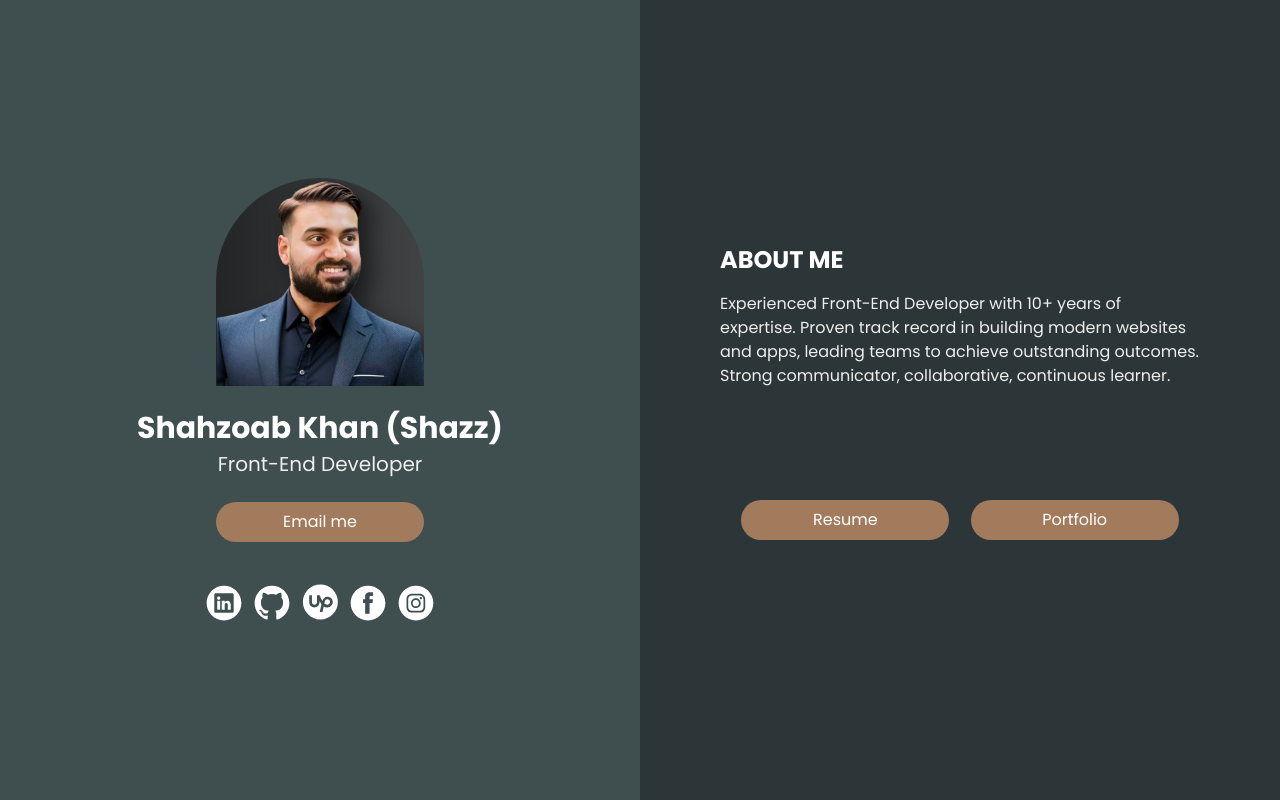
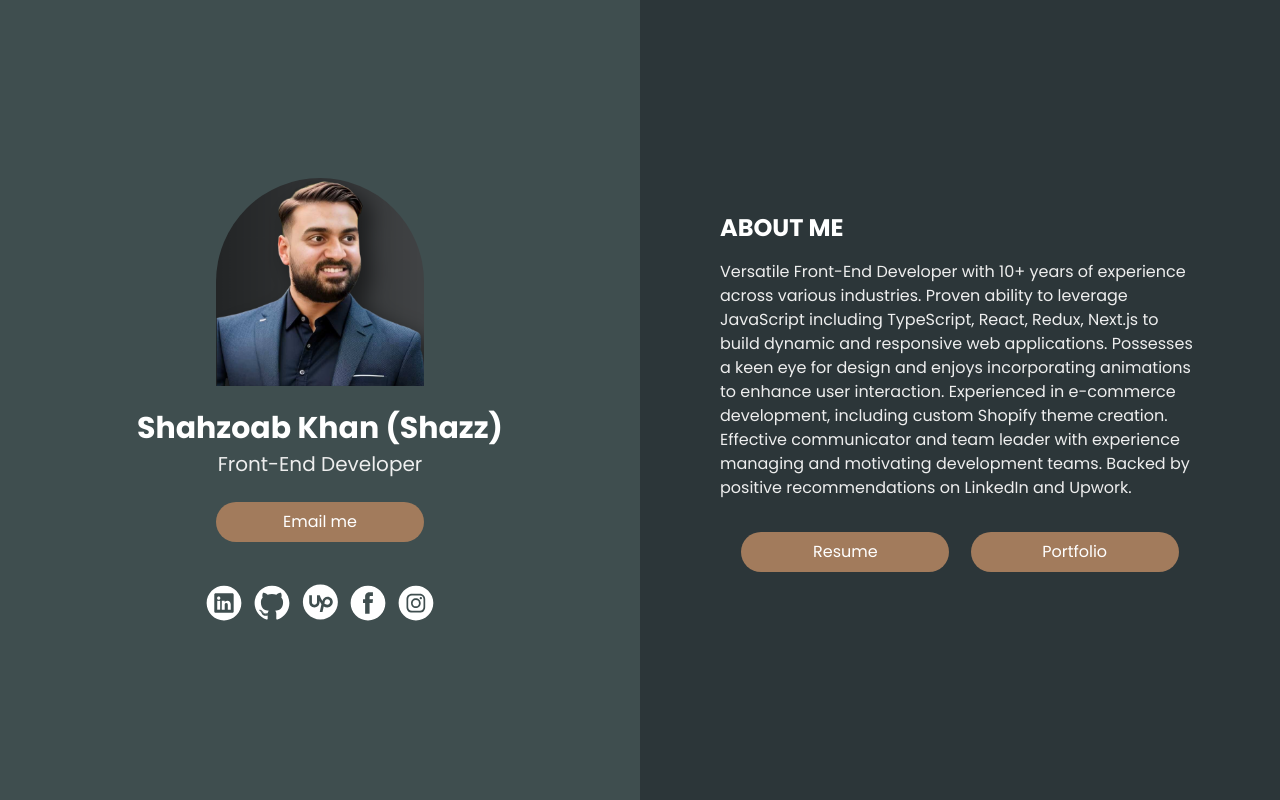
Before and after one commit to shahzoab/personal-website, a Next.js app: page / in a window 1280 px wide. Built offline with nearby package versions, Linux system fonts and the light colour scheme.

Commit message:
Update about section

```diff
--- a/src/app/page.js
+++ b/src/app/page.js
@@ -103,12 +103,17 @@ export default function Home() {
         <div className="p-8 lg:p-20">
           <h2 className="text-2xl font-bold text-white">ABOUT ME</h2>
           <p className="mt-4 text-[#EEEEEE]">
-            Experienced Front-End Developer with 10+ years of expertise. Proven
-            track record in building modern websites and apps, leading teams to
-            achieve outstanding outcomes. Strong communicator, collaborative,
-            continuous learner.
+            Versatile Front-End Developer with 10+ years of experience across
+            various industries. Proven ability to leverage JavaScript including
+            TypeScript, React, Redux, Next.js to build dynamic and responsive
+            web applications. Possesses a keen eye for design and enjoys
+            incorporating animations to enhance user interaction. Experienced in
+            e-commerce development, including custom Shopify theme creation.
+            Effective communicator and team leader with experience managing and
+            motivating development teams. Backed by positive recommendations on
+            LinkedIn and Upwork.
           </p>
-          <div className="flex flex-wrap justify-evenly mt-8 sm:mt-28">
+          <div className="flex flex-wrap justify-evenly mt-8">
             <a
               href="./resume.pdf"
               download="Shazz-Resume"
```
